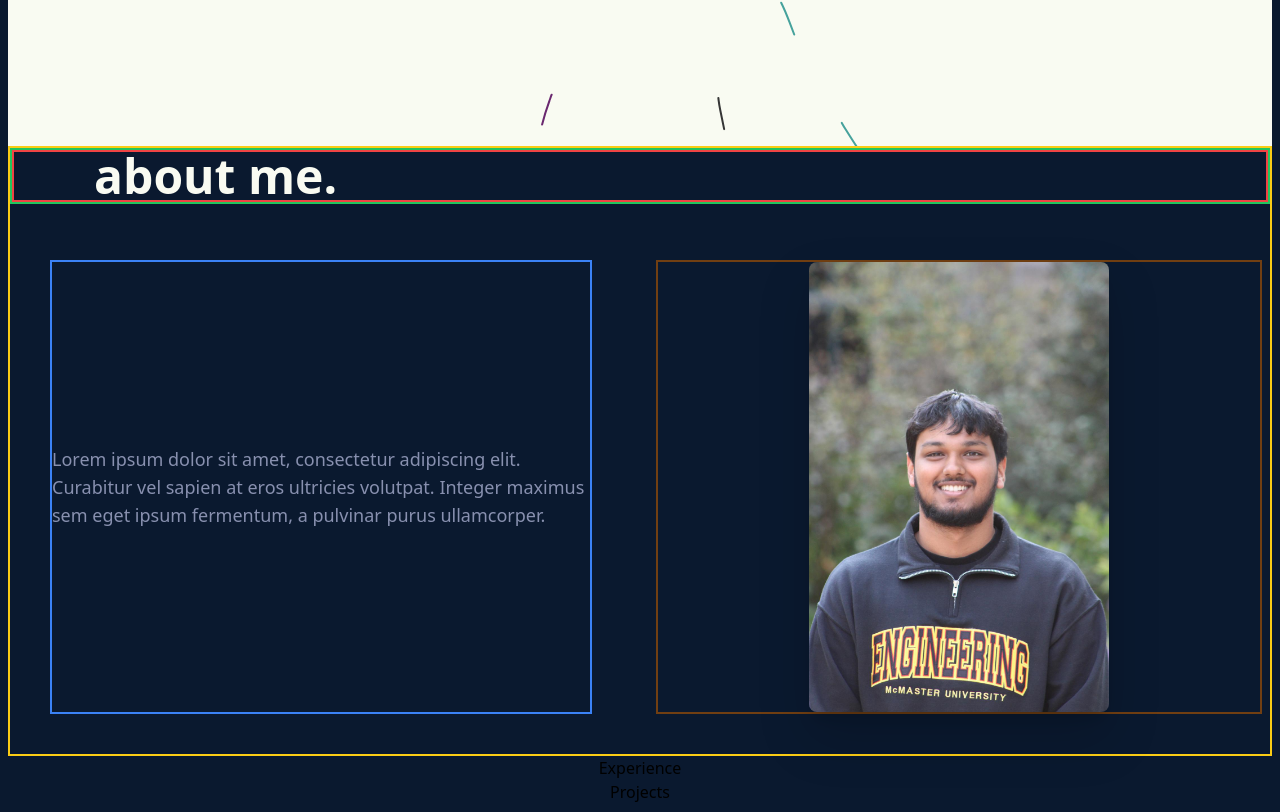
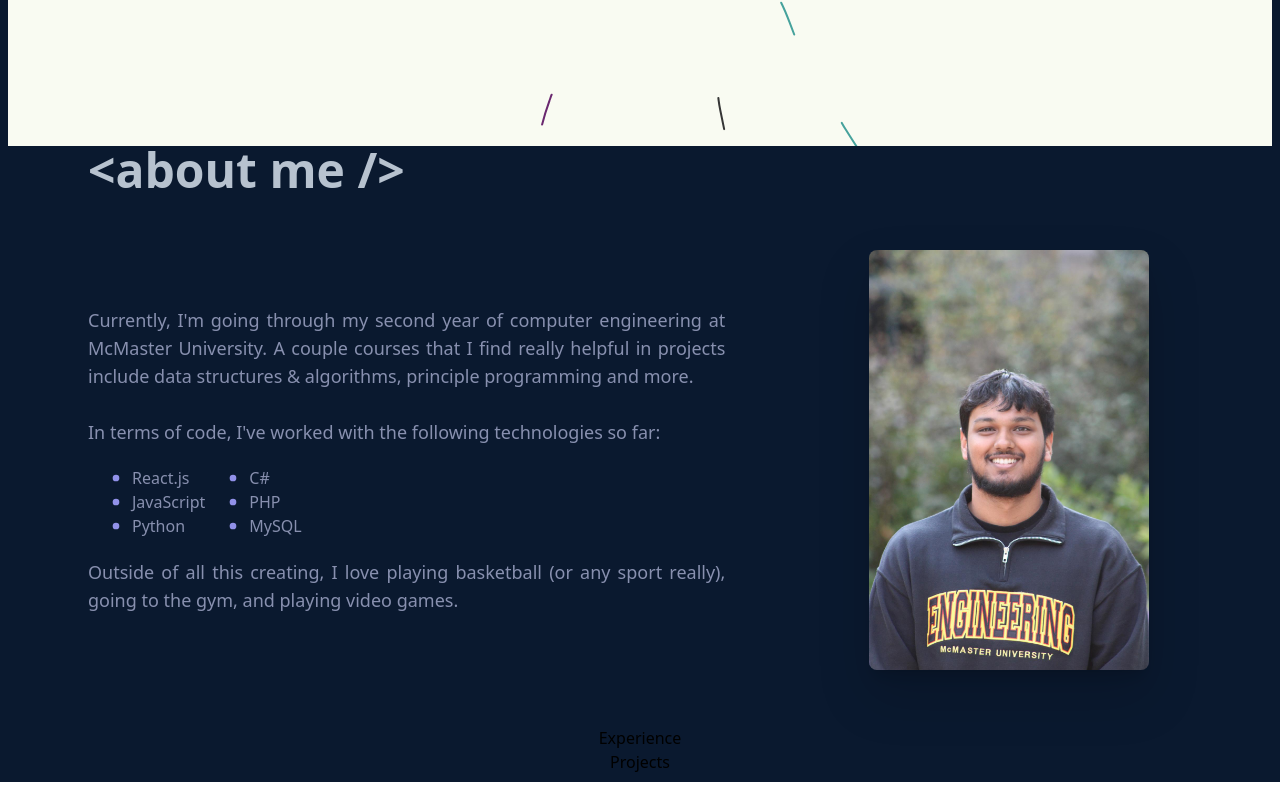
Before and after one commit to huzai4a/portfolio-site, a Next.js app: page / in a window 1280 px wide. Shown: the part 662-1474 px from the top of the page. After the commit the page ends 1444 px from the top, so only its background shows below. Built offline with nearby package versions, Linux system fonts and the light colour scheme.

Commit message:
finished about section

```diff
--- a/app/page.tsx
+++ b/app/page.tsx
@@ -1,14 +1,10 @@
 import { About, Experience, Landing, Projects, Header } from "@/components";
 import { FloatingNav, BackgroundLines } from "@/components/ui";
-import Image from "next/image";
-import { FaBriefcase, FaHome } from "react-icons/fa";
-import { FcAbout } from "react-icons/fc";
-import { IoFolderSharp } from "react-icons/io5";
 
 export default function Home() {
   return (
     <div className="relative bg-navy-50 flex justify-center items-center flex-col overflow-hidden p-2">
-      <div className="max-w-7xl w-full">
+      <div className="w-full">
         <FloatingNav navItems={[
           {name: 'home', link: '#home', active: false, id:'home'},
           {name: 'about', link: '#about', active: false, id:'about'},
@@ -17,7 +13,7 @@ export default function Home() {
         ]}/>
       </div>
 
-      <section className="w-full relative min-h-screen" id="home">
+      <section className="w-full relative min-h-dvh" id="home">
         <BackgroundLines>
         <Header /> {/* fix cv link (create route) */}
           <Landing />
--- a/components/About.tsx
+++ b/components/About.tsx
@@ -1,31 +1,64 @@
 import { aboutItems } from '@/data'
 import Image from 'next/image'
 import React from 'react'
+import { TbPointFilled } from 'react-icons/tb'
 
 const About = () => {
   return (
-    <div className="border-2 border-yellow-400 border-solid grid grid-cols-1 sm:grid-cols-2 gap-4 text-white-50" id="about">
+    <div className="grid grid-cols-1 sm:grid-cols-12 text-gray-50 h-full" id="about">
   {/* Title Row (Spans Full Width) */}
-  <div className="col-span-2 border-2 border-green-500 border-solid">
-    <h1 className="border-2 border-red-500 border-solid font-bold px-20 text-5xl">
+  <div className="col-span-12">
+    <h1 className="font-bold pl-5 lg:pl-20 text-5xl">
       {aboutItems.header}
     </h1>
   </div>
 
   {/* First Column with Text */}
-  <div className="flex flex-col justify-center m-10 border-2 border-blue-500 border-solid">
-    <p className="text-lg text-gray-100">
+  <div className="flex flex-col justify-center align-middle m-5 sm:my-14 sm:ml-5 lg:ml-20 col-span-12 sm:col-span-7">
+    <p className="text-base sm:text-lg text-justify text-gray-100">
       {aboutItems.desc}
+      <br /> <br />
+      In terms of code, I've worked with the following technologies so far:
+      <br />
+    </p>
+
+    <ul className="tech-stack list-none flex m-5 text-gray-100">
+          <div className='mr-5'>
+              <li className="flex items-center">
+                <TbPointFilled className="mr-2 text-purple-100" /> React.js
+              </li>
+              <li className="flex items-center">
+                <TbPointFilled className="mr-2 text-purple-100" /> JavaScript
+              </li>
+              <li className="flex items-center">
+                <TbPointFilled className="mr-2 text-purple-100" /> Python
+              </li>
+          </div>
+          <div className=''>
+              <li className="flex items-center">
+                <TbPointFilled className="mr-2 text-purple-100" /> C#
+              </li>
+              <li className="flex items-center">
+                <TbPointFilled className="mr-2 text-purple-100" /> PHP
+              </li>
+              <li className="flex items-center">
+                <TbPointFilled className="mr-2 text-purple-100" /> MySQL
+              </li>
+          </div>
+    </ul>
+
+    <p className="text-base sm:text-lg text-justify text-gray-100">
+      {aboutItems.desc2}
     </p>
   </div>
 
   {/* Second Column with Image */}
-  <div className="sm:flex hidden justify-center border-2 border-yellow-900 border-solid my-10 mx-2">
+  <div className="sm:flex hidden justify-center col-span-5 my-14 mx-2">
     <Image
-      src="/assets/me.jpg"
-      alt="Your description"
-      width={300}
-      height={200}
+      src={aboutItems.img}
+      alt={aboutItems.alt}
+      width={aboutItems.width}
+      height={aboutItems.height}
       className="object-cover rounded-lg shadow-lg drop-shadow-2xl"
     />
   </div>
--- a/components/Header.tsx
+++ b/components/Header.tsx
@@ -11,7 +11,7 @@ const Header = () => {
     // mail: IoMdMail
     // resume: TbFileCv
     <div className="flex justify-end items-center pt-5 pr-5">
-        <div className="flex text-white-50 z-10">
+        <div className="flex text-gray-50 z-10">
             <a href="mailto:huzaifa_syed78@hotmail.com" data-rb-event-key="mailto:huzaifa_syed78@hotmail.com" className="px-2 hover:text-purple-100" title='email'>
                 <IoMdMail size={'25px'} />
             </a>
--- a/components/Landing.tsx
+++ b/components/Landing.tsx
@@ -3,14 +3,14 @@ import React from 'react'
 const Landing = () => {
   return (
     <div className="flex items-center justify-center flex-col min-h-screen">
-          <h1 className="text-5xl sm:text-7xl  font-bold text-gray-100 dark:text-white-50">
+          <h1 className="text-5xl sm:text-7xl  font-bold text-gray-100 dark:text-gray-50">
             hi, i'm <span className='dark:text-purple-100'>huzaifa</span>.
           </h1>
           <h3 className='text-xl sm:text-2xl font-bold text-gray-100 dark:text-gray-100 py-1'>
             i like to make stuff.
           </h3>
-          <p className='text-sm sm:text-base text-gray-100 dark:text-gray-100 flex text-center max-w-xl px-2'>
-          I'm a computer engineer from Toronto, Canada, currently studying at McMaster University with a passion for scaling impactful products. I have hands-on experience contributing to innovative projects and am eager to make a difference in the tech industry.
+          <p className='text-sm sm:text-base text-gray-100 dark:text-gray-100 flex text-justify max-w-xl px-2'>
+          I'm a computer engineer from Toronto, Canada. My passion for web projects has given me hands-on experience contributing to innovative projects. I'm eager to make a difference in the tech industry, so feel free to reach out!
           </p>
         </div>
   )
--- a/data.ts
+++ b/data.ts
@@ -1,5 +1,9 @@
 export const aboutItems = {
-    header: 'about me.',
-    desc: 'Lorem ipsum dolor sit amet, consectetur adipiscing elit. Curabitur vel sapien at eros ultricies volutpat. Integer maximus sem eget ipsum fermentum, a pulvinar purus ullamcorper.',
-    img:'/assets/me.jpg'
+    header: '<about me />',
+    desc: 'Currently, I\'m going through my second year of computer engineering at McMaster University. A couple courses that I find really helpful in projects include data structures & algorithms, principle programming and more.',
+    desc2: 'Outside of all this creating, I love playing basketball (or any sport really), going to the gym, and playing video games.',
+    img:'/assets/me.jpg',
+    alt:'pic of me :)',
+    width: 280,
+    height: 180
 };
```
